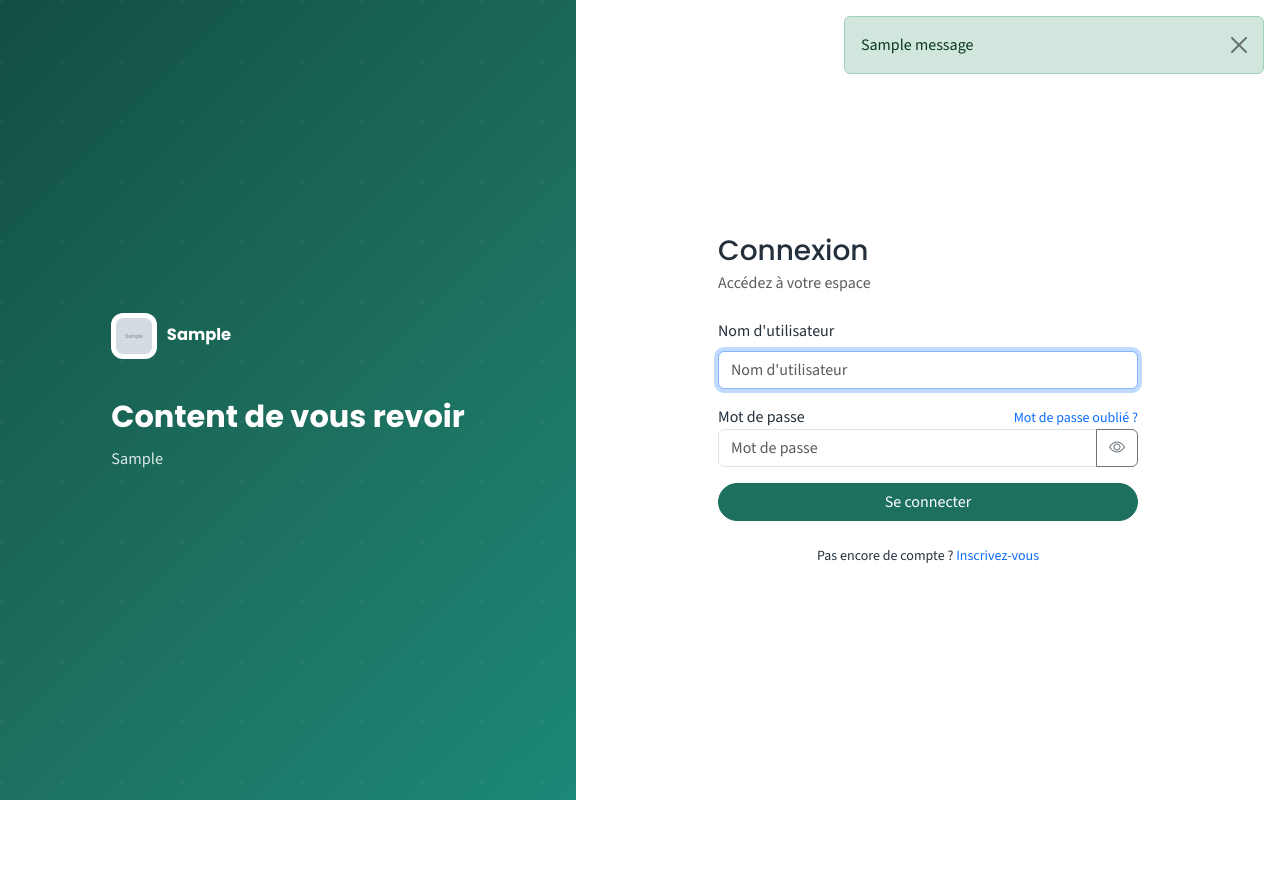
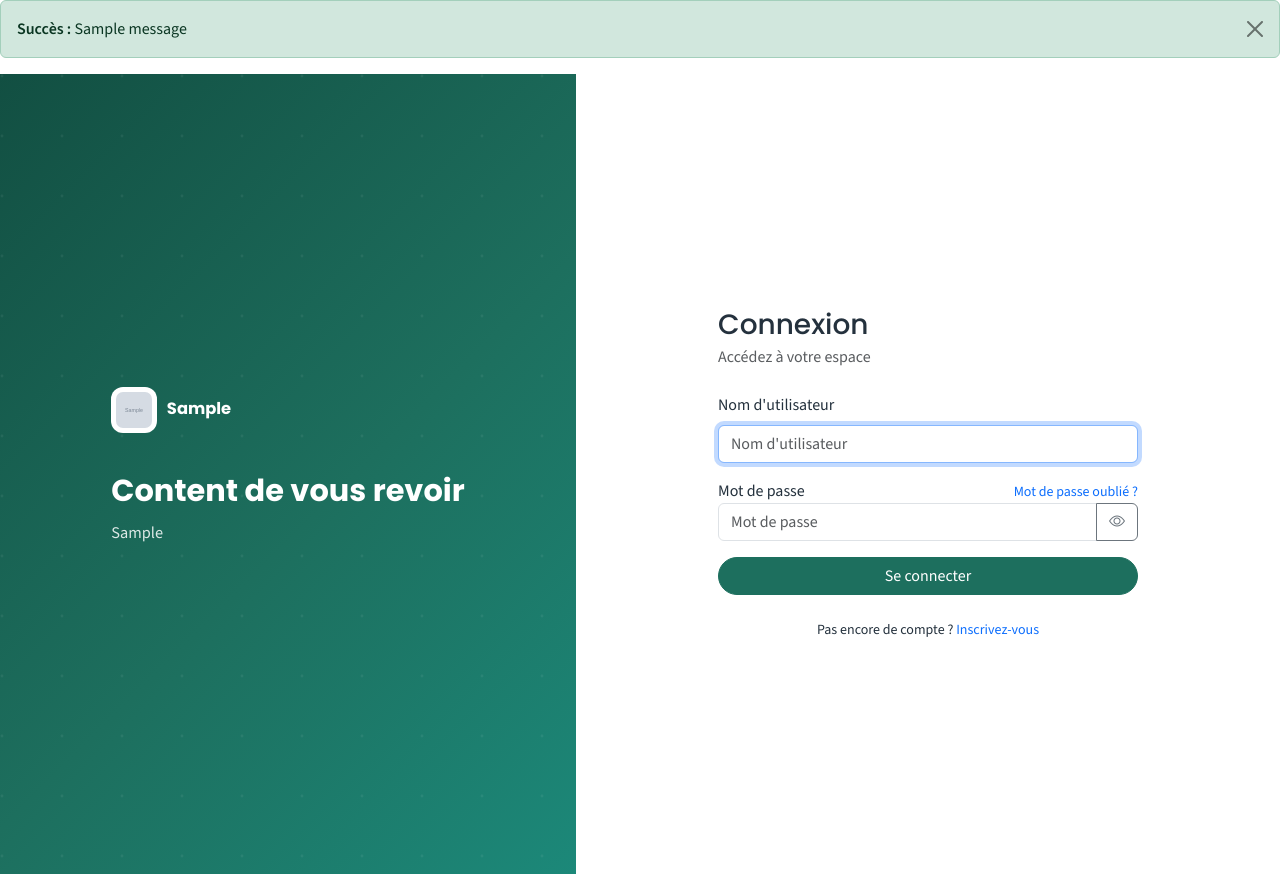
Before and after one commit to BaoulyNelson/CREPROS-, a Django app: page /comptes/connexion/ in a window 1280 px wide. Before the commit the page ends 800 px from the top, so only its background shows below. Run offline with Django 4.2, Linux system fonts and the light colour scheme; tables that the repository leaves empty hold one stand-in row (values such as "Sample post"); grey boxes marked "Sample" are stand-in pictures; one stand-in notice (Sample message) is shown; some libraries are stand-ins or nearby versions.

Commit message:
changement 2

```diff
--- a/templates/articles/detail_annonce.html
+++ b/templates/articles/detail_annonce.html
@@ -4,9 +4,8 @@
 <head>
   <meta charset="UTF-8">
   <meta name="viewport" content="width=device-width, initial-scale=1.0">
-  <title>{{ annonce.titre }} – {{ site.nom_etablissement|default:"FASCH" }}</title>
+  <title>{{ annonce.titre }} – {{ nom_organisation|default:"FASCH" }}</title>
   <link rel="stylesheet" href="https://cdnjs.cloudflare.com/ajax/libs/font-awesome/6.5.0/css/all.min.css">
-<link rel="stylesheet" href="{% static 'css/entete_etablissement.css' %}">
 
   <style>
     *, *::before, *::after { box-sizing: border-box; margin: 0; padding: 0; }
--- a/templates/articles/detail_evenement.html
+++ b/templates/articles/detail_evenement.html
@@ -4,9 +4,8 @@
 <head>
   <meta charset="UTF-8">
   <meta name="viewport" content="width=device-width, initial-scale=1.0">
-  <title>{{ evenement.titre }} – {{ site.nom_etablissement|default:"FASCH" }}</title>
+  <title>{{ evenement.titre }} – {{ nom_organisation|default:"FASCH" }}</title>
   <link rel="stylesheet" href="https://cdnjs.cloudflare.com/ajax/libs/font-awesome/6.5.0/css/all.min.css">
-<link rel="stylesheet" href="{% static 'css/entete_etablissement.css' %}">
 
   <style>
     *, *::before, *::after { box-sizing: border-box; margin: 0; padding: 0; }
--- a/templates/articles/liste_annonces.html
+++ b/templates/articles/liste_annonces.html
@@ -4,9 +4,8 @@
 <head>
   <meta charset="UTF-8">
   <meta name="viewport" content="width=device-width, initial-scale=1.0">
-  <title>Annonces – {{ site.nom_etablissement|default:"FASCH" }}</title>
+  <title>Annonces – {{ nom_organisation|default:"FASCH" }}</title>
   <link rel="stylesheet" href="https://cdnjs.cloudflare.com/ajax/libs/font-awesome/6.5.0/css/all.min.css">
-<link rel="stylesheet" href="{% static 'css/entete_etablissement.css' %}">
 
   <style>
     *, *::before, *::after { box-sizing: border-box; margin: 0; padding: 0; }
--- a/templates/articles/liste_evenements.html
+++ b/templates/articles/liste_evenements.html
@@ -4,9 +4,8 @@
 <head>
   <meta charset="UTF-8">
   <meta name="viewport" content="width=device-width, initial-scale=1.0">
-  <title>Événements – {{ site.nom_etablissement|default:"FASCH" }}</title>
+  <title>Événements – {{ nom_organisation|default:"FASCH" }}</title>
   <link rel="stylesheet" href="https://cdnjs.cloudflare.com/ajax/libs/font-awesome/6.5.0/css/all.min.css">
-<link rel="stylesheet" href="{% static 'css/entete_etablissement.css' %}">
 
   <style>
     *, *::before, *::after { box-sizing: border-box; margin: 0; padding: 0; }
--- a/templates/base_auth.html
+++ b/templates/base_auth.html
@@ -24,9 +24,18 @@
 <body class="auth-body">
 
     {% if messages %}
-        <div class="auth-messages">
+        <div class="conteneur-messages">
             {% for message in messages %}
-                <div class="alert alert-{{ message.tags }} alert-dismissible fade show" role="alert">
+                <div class="alert alert-{{ message.tags }} alert-dismissible fade show messages-flash" role="alert">
+                    {% if message.tags == 'success' %}
+                        <i class="fa-solid fa-circle-check"></i> <strong>Succès :</strong>
+                    {% elif message.tags == 'error' or message.tags == 'danger' %}
+                        <i class="fa-solid fa-circle-exclamation"></i> <strong>Échec :</strong>
+                    {% elif message.tags == 'warning' %}
+                        <i class="fa-solid fa-triangle-exclamation"></i> <strong>Attention :</strong>
+                    {% elif message.tags == 'info' %}
+                        <i class="fa-solid fa-circle-info"></i> <strong>Info :</strong>
+                    {% endif %}
                     {{ message }}
                     <button type="button" class="btn-close" data-bs-dismiss="alert" aria-label="Fermer"></button>
                 </div>
```
Also changed, not shown: templates/base.html (+11 -2 lines).
